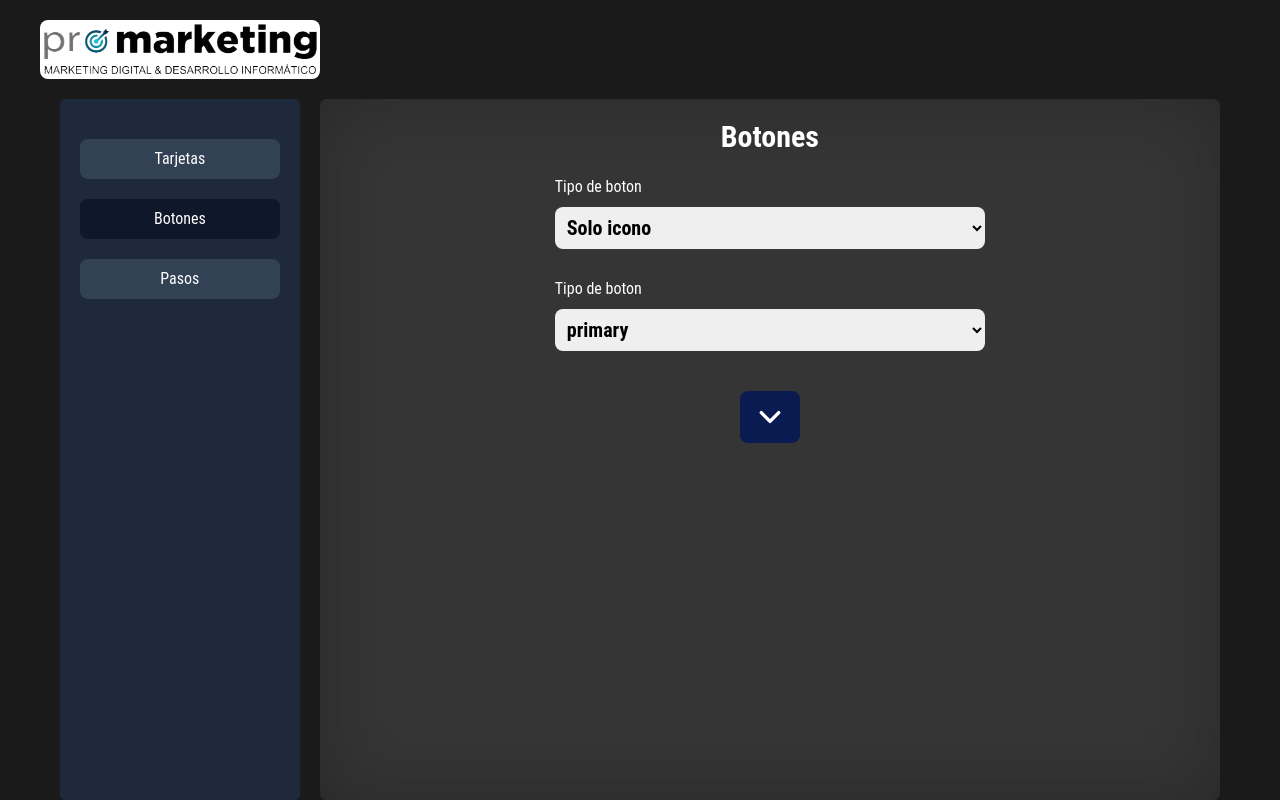
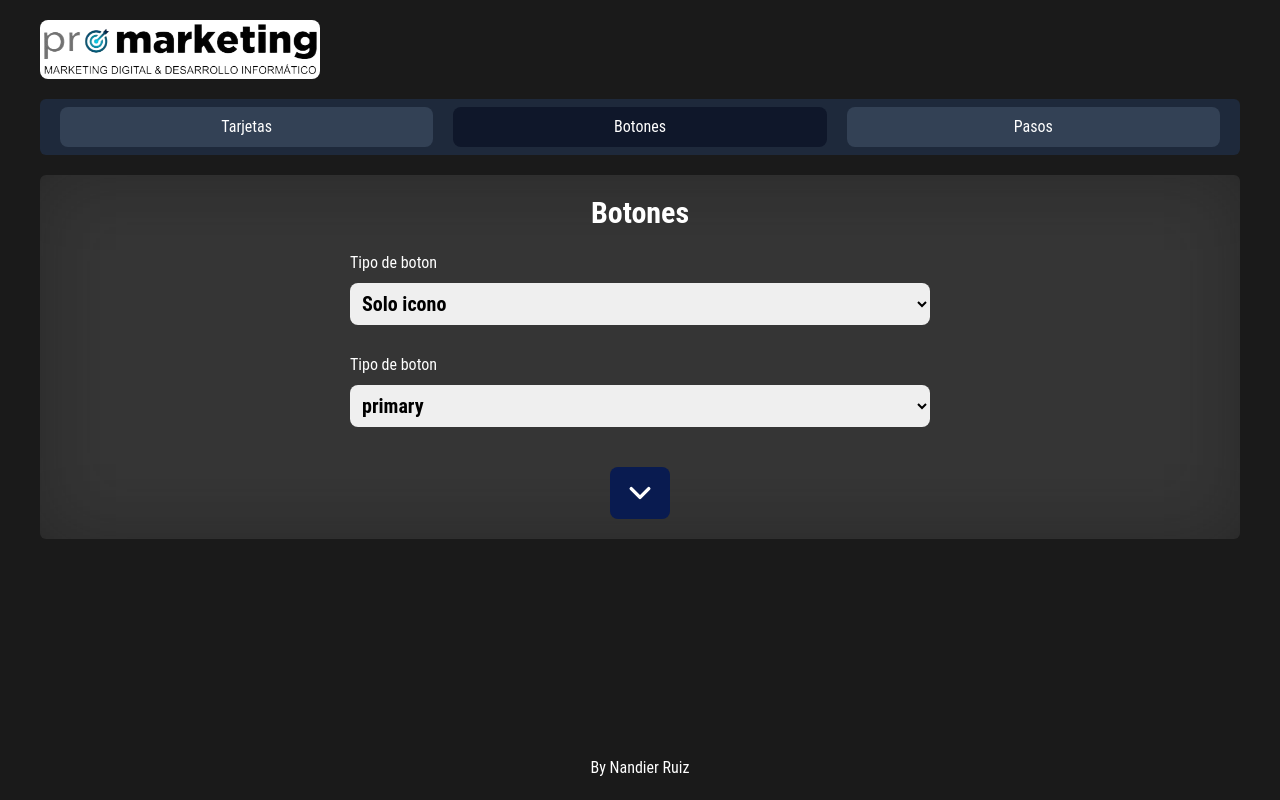
Before and after one commit to NandierSR26/promarketing-technical-test, a Next.js app: page /technical-test/buttons in a window 1280 px wide. Built offline with nearby package versions, Linux system fonts and the light colour scheme.

Commit message:
feat: :sparkles: Change sidebar to navbar

```diff
--- a/src/app/layout.tsx
+++ b/src/app/layout.tsx
@@ -2,7 +2,7 @@
 import type { Metadata } from 'next'
 import { Inter } from 'next/font/google'
 import './globals.css'
-import { Header } from '@/library/components'
+import { Footer, Header } from '@/library/components'
 
 // const inter = Inter({ subsets: ['latin'] })
 
@@ -22,6 +22,7 @@ export default function RootLayout({
           <div className="flex flex-col bg-[#5757574d] backdrop-blur-2xl min-h-screen px-10">
             <Header />
             {children}
+            <Footer />
           </div>
 
       </body>
--- a/src/app/technical-test/layout.tsx
+++ b/src/app/technical-test/layout.tsx
@@ -10,12 +10,10 @@ export default function TestPageLayout({
   children: React.ReactNode;
 }) {
   return (
-    <div className="flex flex-1 px-5 gap-5 w-full container mx-auto">
+    <div className="flex flex-col flex-1 gap-5 w-full container mx-auto">
       <Sidebar />
       <main className="bg-[#4e4e4e4d] backdrop-blur-2xl rounded-md w-full p-5">
-        {/* <section className=""> */}
           {children}
-        {/* </section> */}
       </main>
     </div>
   );
--- a/src/library/components/Sidebar/Sidebar.tsx
+++ b/src/library/components/Sidebar/Sidebar.tsx
@@ -4,7 +4,7 @@ import { SidebarMenuItem } from '..';
 
 export const Sidebar = () => {
   return (
-    <aside className="flex flex-col items-center gap-5 w-[300px] bg-slate-800  rounded-md  px-5 py-10">
+    <aside className="flex justify-center items-center gap-5 w-full bg-slate-800  rounded-md  px-5 py-2">
       {
         MenuItems.map(item => (
           <SidebarMenuItem key={item.id} {...item} />
```
